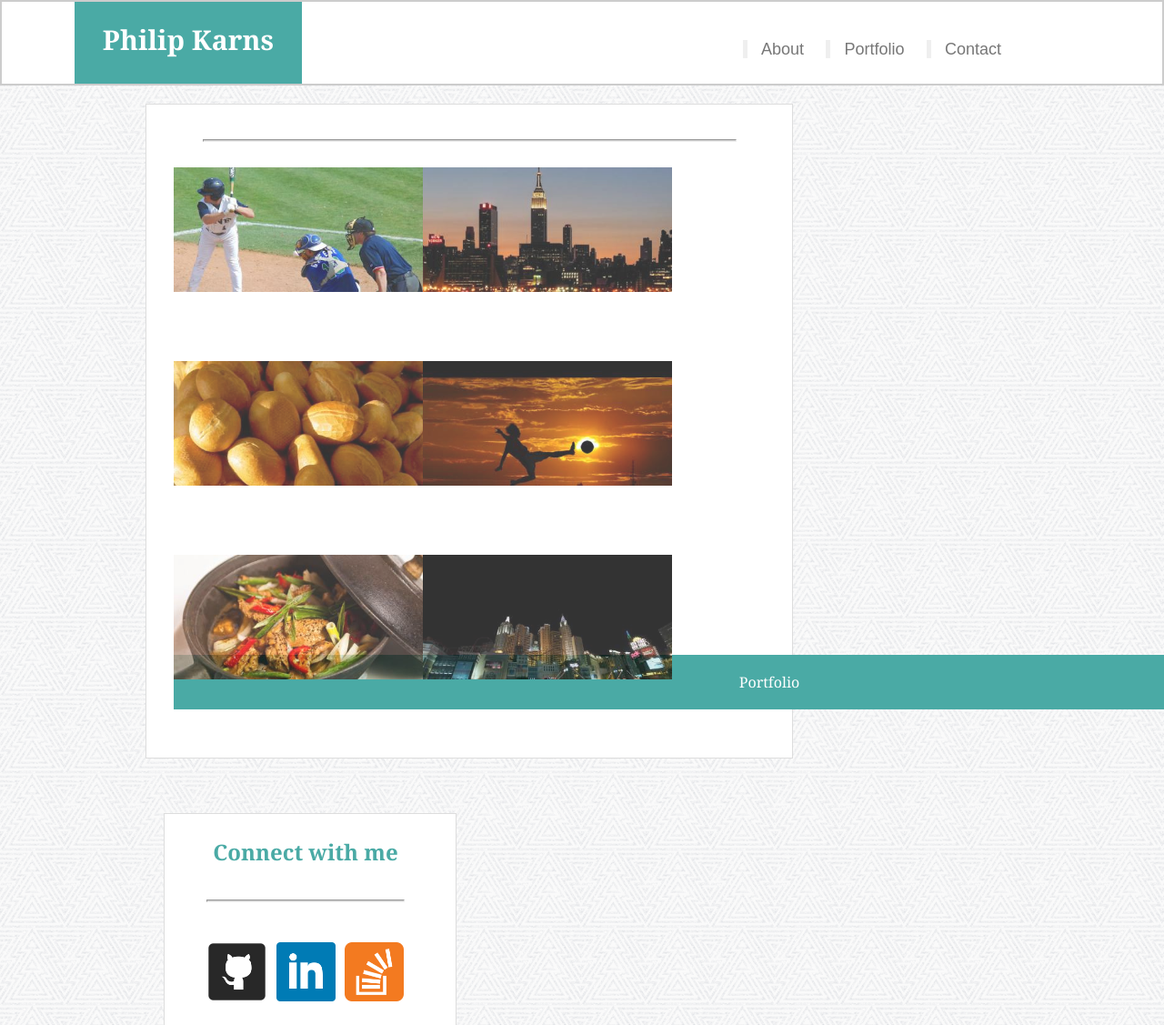
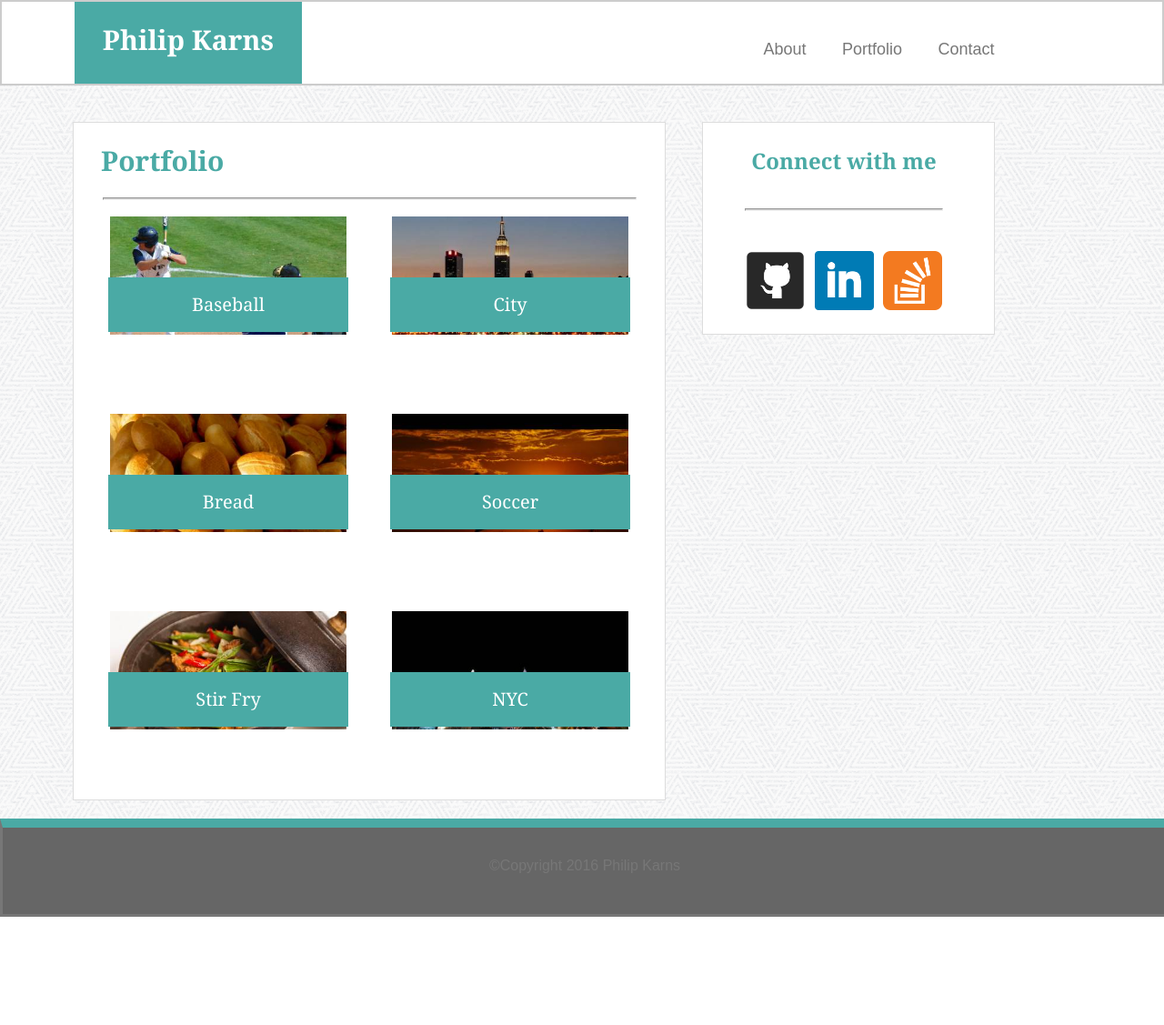
Before and after one commit to PhilipKarns/Responsive-Portfolio, a PHP site: page /portfolio.html in a window 1280 px wide; the page is wider, and only the part inside the window is pictured. Shown: the top 1127 px of that part at 91% size. After the commit the page ends 1008 px from the top of that part, so only its background shows below. Run offline with PHP 8.4, Linux system fonts and the light colour scheme.

Commit message:
added porfolio media queries - final version

```diff
--- a/assets/css2/styles.css
+++ b/assets/css2/styles.css
@@ -58,8 +58,8 @@ nav li a {
 	padding-left: 15px;
 }
 
-nav lii a:first-child {
-	border-left: 0 none;
+nav li a:first-child {
+	border-left: none;
 }
 
 nav li a:link {
@@ -136,58 +136,50 @@ h1 {
 
 /***** PORTFOLIO SECTION ******/
 
-
-.container {
-  clear: both;
-  margin: 0 auto;
-  width: 100%;
-  max-width: 960px;
+.portfolio {
+	width: 650px;
+	background-color: #ffffff;
+	margin: 20px 20px 20px 80px;
+	float: left;
+	border: 1px solid #dddddd;
 }
 
-.work {
-  position: relative;
-  width: 274px;
-  overflow: hidden;
+.portfolio-images {
 	float: left;
-  margin: 20px 0 25px;
+	margin: 10px 10px 10px 40px;
+	width: 40%;
 }
 
-.work:nth-child(even) {
-  margin-right: 40px;
+.portfolio-images img {
+	position: relative;
+	width: 100%;
+	height: 100%;
 }
 
-.work img {
-  width: 100%;
-  border: 0 none;
-  opacity: .8;
+.portfolio h2 {
+	font-size: 30px;
+	padding: 30px 0px 20px 30px;
+	font-weight: bold;
 }
 
-.main-section {
-  padding: 30px;
-  margin: 0 0 40px 0;
-  width: 100%;
-  max-width: 650px;
-  float: left;
-  background: #fff;
-  border: 1px solid #ddd;
-  left: 20px;
-}
-
-.main-section h2 {
-  position: absolute;
-  bottom: 20px;
+.portfolio h3 {
+  position: relative;
+  bottom: 70px;
   margin-bottom: 0;
   padding: 15px;
-  width: 100%;
+  width: 90%;
   color: #fff;
   text-align: center;
   line-height: 30px;
   font-weight: 300;
   background: #4aaaa5;
   border-bottom: 0;
+  left: -2px;
+  right:0px;
+  font-size: 20px;
 }
 
-.main-section hr {
+.portfolio hr {
 	color: #cccccc;
 	width: 90%;
 	height: 1px;
--- a/portfolio.html
+++ b/portfolio.html
@@ -31,36 +31,35 @@
 		</header>
 
 		<!-- BEGINNING OF PORTFOLIO SECTION -->
-		<div id="main-container" class="container">
-			<section class="main-section">
+		<div>
+			<section class="portfolio">
 				<h2>Portfolio</h2>
 				<hr>
-				<div class="work">
+				<div class="portfolio-images">
 					<img src="assets\images\baseball2.jpg" alt="baseball">
-					<h1>Baseball</h1>
+					<h3 class="baseball">Baseball</h3>
 				</div>
-				<div class="work">
+				<div class="portfolio-images">
 					<img src="assets\images\city.jpg" alt="city">
-					<h1>City</h1>
+					<h3 class="city">City</h3>
 				</div>
-				<div class="work">
+				<div class="portfolio-images">
 					<img src="assets\images\bread.jpg" alt="bread">
-					<h1>Bread</h1>
+					<h3 class="bread">Bread</h3>
 				</div>
-				<div class="work">
+				<div class="portfolio-images">
 					<img src="assets\images\soccer.jpg" alt="soccer">
-					<h1>Soccer</h1>
+					<h3 class="soccer">Soccer</h3>
 				</div>
-				<div class="work">
+				<div class="portfolio-images">
 					<img src="assets\images\stir-fry.jpg" alt="stir-fry">
-					<h1>Stir Fry</h1>
+					<h3 class="stir-fry">Stir Fry</h3>
 				</div>
-				<div class="work">
+				<div class="portfolio-images">
 					<img src="assets\images\nyc.jpg" alt="nyc">
-					<h1>NYC</h1>
+					<h3 class="nyc">NYC</h3>
 				</div>
 			</section>
-
 		<!-- BEGINNING OF ASIDE SECTION -->
 			<section class="aside-content">
 				<h3>Connect with me</h3>
```
Also changed, not shown: other parts of assets/css2/styles.css (+36 -5 lines). Lines whose indentation alone changed are shown as unchanged.
